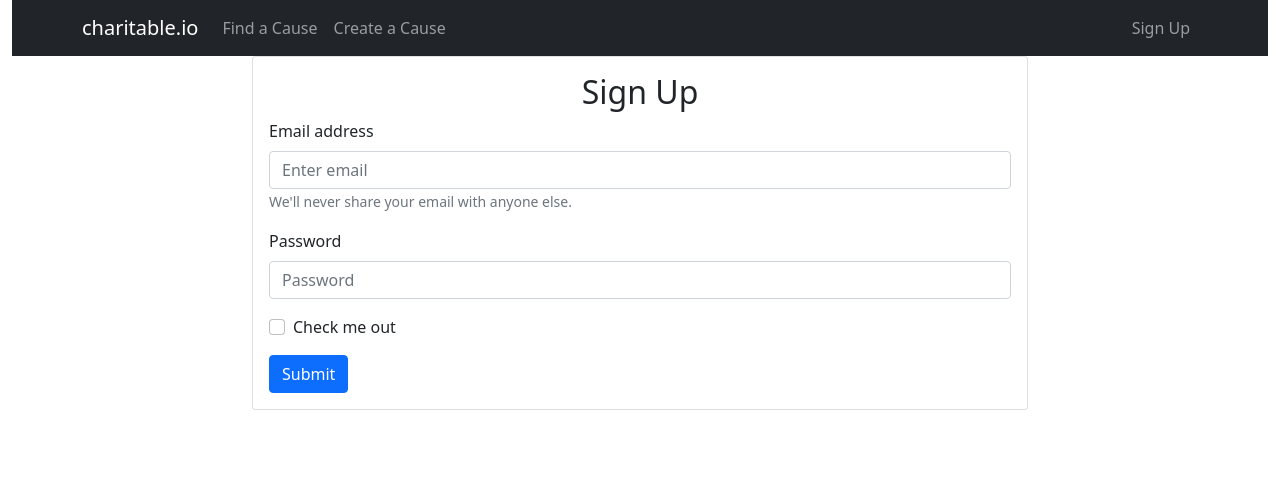
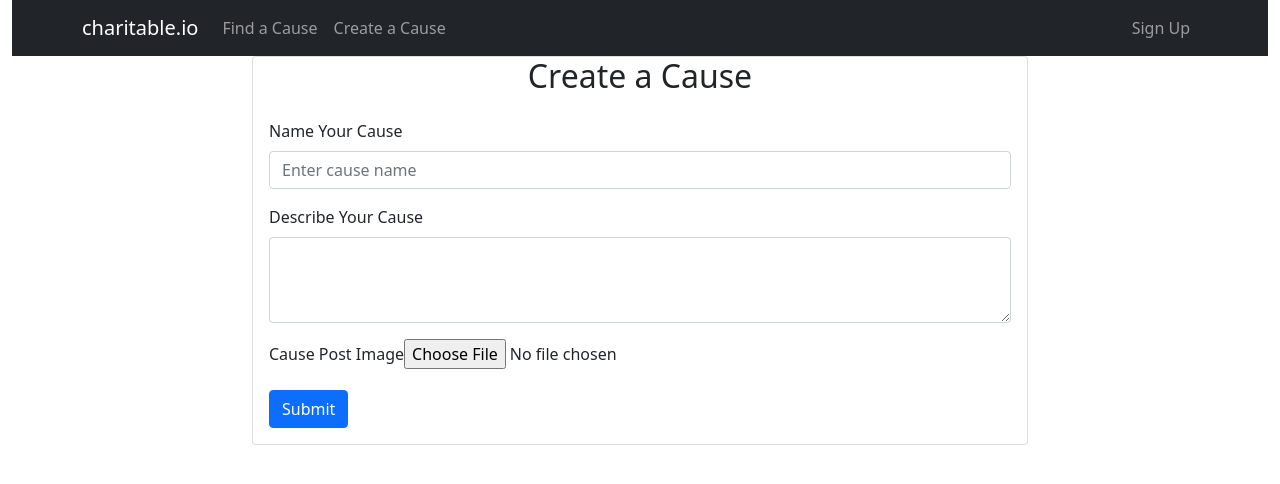
Before and after one commit to rolandsaav/HackGwinnett, a React (Create React App) app in the folder frontend/: page /createcause in a window 1280 px wide. Shown: the top 484 px of the page. Built offline with nearby package versions, Linux system fonts and the light colour scheme.

Commit message:
can add causes

```diff
--- a/frontend/src/components/App.js
+++ b/frontend/src/components/App.js
@@ -6,6 +6,7 @@ import { BrowserRouter as Router, Switch, Route } from "react-router-dom"
 import {Container} from "react-bootstrap"
 import Navigator from "./Navigator";
 import Login from "./Login"
+import CauseCreate from "./CauseCreate";
 
 function App() {
   return (
@@ -13,9 +14,10 @@ function App() {
         <Router>
           <div className="w-100">
             <Navigator/>
-            <Signup/>
             <Switch>
               <Route exact path="/" component={Login} />
+              <Route path="/findcause" component={CauseView}/>
+              <Route path="/createcause" component={CauseCreate}/>
             </Switch>
           </div>
         </Router>
--- /dev/null
+++ b/frontend/src/components/CauseCreate.js
@@ -0,0 +1,46 @@
+import React, {Fragment, useState, useRef} from 'react'
+import {Card, Form, Button, Container} from 'react-bootstrap'
+import { createCause } from '../firebase'
+
+export default function CauseCreate() {
+    const [cause, setCause] = useState()
+    const nameRef = useRef();
+    const descRef = useRef();
+
+    async function handleSubmit(e) {
+        e.preventDefault()
+        createCause(nameRef.current.value, descRef.current.value)
+
+      }
+
+    return (
+        <Container style={{maxWidth: 800}}>
+        <Card>
+            <h2 className="text-center">Create a Cause</h2>
+            <Card.Body>
+                <Form onSubmit={handleSubmit}>
+                    <Form.Group className="mb-3" controlId="formBasicEmail">
+                        <Form.Label>Name Your Cause</Form.Label>
+                        <Form.Control placeholder="Enter cause name" ref={nameRef}/>
+                    </Form.Group>
+
+                    <Form.Group className="mb-3" controlId="causeDescription">
+                        <Form.Label>Describe Your Cause</Form.Label>
+                        <Form.Control as="textarea" rows={3} ref={descRef}/>
+                    </Form.Group>
+
+                    <Form.Group className="mb-3" controlId="causeImage">
+                        <Form.Label>Cause Post Image</Form.Label>
+                        <Form.Control type="file" size="lg"/>
+                    </Form.Group>
+
+                    <Button variant="primary" type="submit">
+                        Submit
+                    </Button>
+                </Form>
+            </Card.Body>
+        </Card>
+        </Container>
+
+    )
+}
--- a/frontend/src/components/Navigator.js
+++ b/frontend/src/components/Navigator.js
@@ -7,8 +7,8 @@ export default function Navigator() {
             <Container>
                 <Navbar.Brand>charitable.io</Navbar.Brand>
                 <Nav className="me-auto">
-                    <Nav.Link>Find a Cause</Nav.Link>
-                    <Nav.Link>Create a Cause</Nav.Link>
+                    <Nav.Link href="findcause">Find a Cause</Nav.Link>
+                    <Nav.Link href="createcause">Create a Cause</Nav.Link>
                 </Nav>
 
                 <Nav>
--- a/frontend/src/firebase.js
+++ b/frontend/src/firebase.js
@@ -85,6 +85,18 @@ const logout = () => {
   auth.signOut();
 };
 
+const createCause = async (name, description) => {
+  try {
+    await db.collection("causes").add({
+      name,
+      description
+    });
+  } catch (err){
+    console.error(err);
+    alert(err.message)
+  }
+}
+
 export {
   auth,
   db,
@@ -93,4 +105,5 @@ export {
   registerWithEmailAndPassword,
   sendPasswordResetEmail,
   logout,
+  createCause
 };
```
